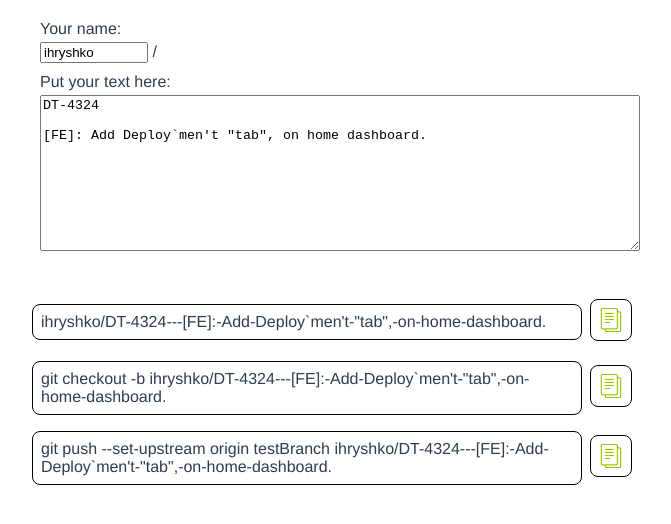
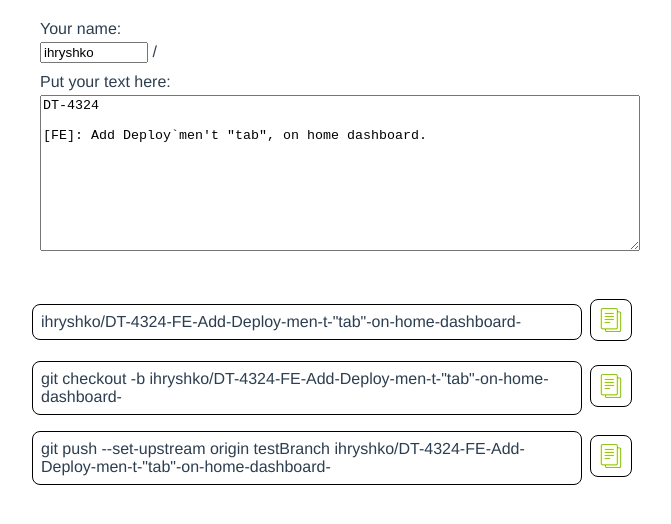
Before and after one commit to ivan-hryshko/branch-name-generator, a Vue app: page / in a window 1280 px wide. Shown: the top 524 px of the page, without its empty margins (300-971 px from the left). Built offline with nearby package versions, Linux system fonts and the light colour scheme.

Commit message:
added validation

```diff
--- a/src/App.vue
+++ b/src/App.vue
@@ -23,7 +23,7 @@
         />
       </div>
       <div class="result">
-        <div class="result__block" >
+        <div class="result__block">
           <div class="result__value">
             {{ result }}
           </div>
@@ -95,7 +95,7 @@
             </svg>
           </div>
         </div>
-        <div class="result__block" >
+        <div class="result__block">
           <div class="result__value">
             {{ createNewBranch }}
           </div>
@@ -167,7 +167,7 @@
             </svg>
           </div>
         </div>
-        <div class="result__block" >
+        <div class="result__block">
           <div class="result__value">
             {{ gitPush }}
           </div>
@@ -259,6 +259,23 @@ export default {
     const changedText = computed(() => {
       let newText = inputText.value.replaceAll(' ', '-')
       newText = newText.replaceAll('\n', '-')
+      newText = newText.replaceAll('[', '-')
+      newText = newText.replaceAll(']', '-')
+      newText = newText.replaceAll('{', '-')
+      newText = newText.replaceAll('}', '-')
+      newText = newText.replaceAll(':', '-')
+      newText = newText.replaceAll('=', '-')
+      newText = newText.replaceAll('\`', '-')
+      newText = newText.replaceAll('\'', '-')
+      newText = newText.replaceAll('\?', '-')
+      newText = newText.replaceAll('\!', '-')
+      newText = newText.replaceAll('\.', '-')
+      newText = newText.replaceAll('\,', '-')
+      newText = newText.replaceAll('------', '-')
+      newText = newText.replaceAll('-----', '-')
+      newText = newText.replaceAll('----', '-')
+      newText = newText.replaceAll('---', '-')
+      newText = newText.replaceAll('--', '-')
       return newText
     })
 
```
